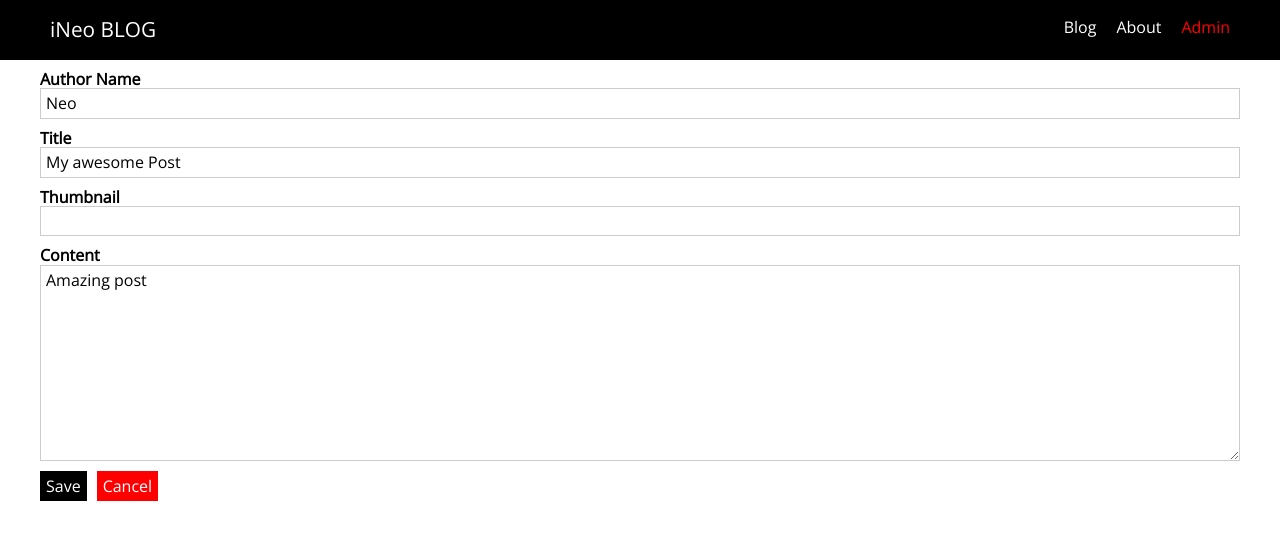
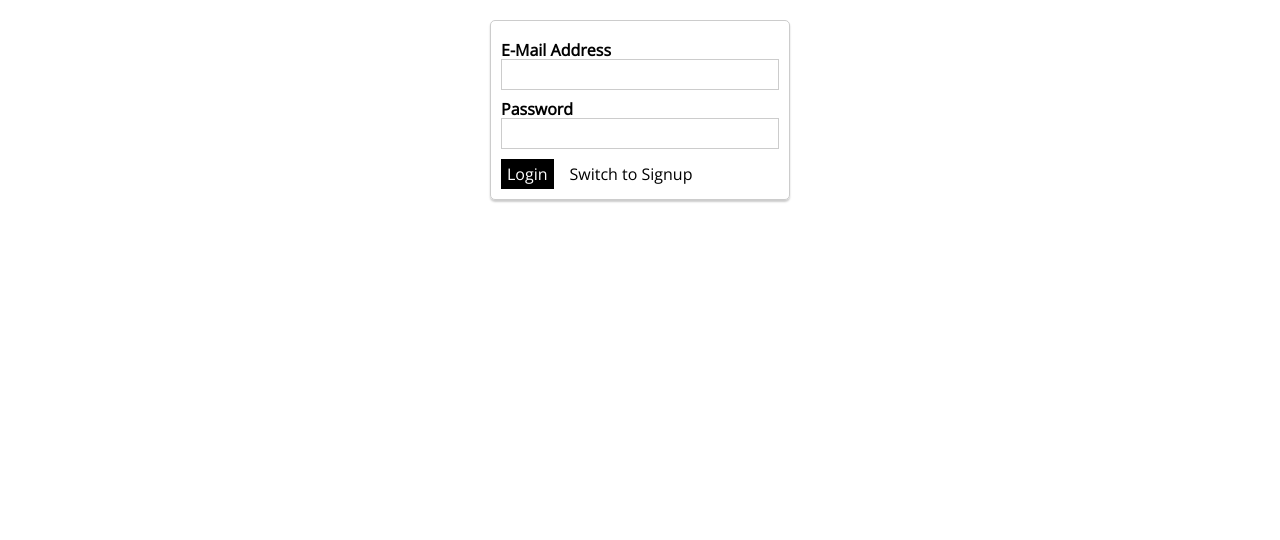
Before and after one commit to hoangbaovu/nuxtjs-training, a Nuxt app in the folder nuxt-course/: page /admin/auth in a window 1280 px wide. Shown: the top 540 px of the page. Built offline with nearby package versions, Linux system fonts and the light colour scheme.

Commit message:
Lesson_33._Improving_the_App

```diff
--- /dev/null
+++ b/nuxt-course/pages/admin/auth/index.vue
@@ -0,0 +1,51 @@
+<template>
+  <div class="admin-auth-page">
+    <div class="auth-container">
+      <form>
+        <AppControlInput type="email">E-Mail Address</AppControlInput>
+        <AppControlInput type="password">Password</AppControlInput>
+        <AppButton type="submit">{{ isLogin ? 'Login' : 'Sign Up' }}</AppButton>
+        <AppButton
+          type="button"
+          btn-style="inverted"
+          style="margin-left: 10px"
+          @click="isLogin = !isLogin">Switch to {{ isLogin ? 'Signup' : 'Login' }}</AppButton>
+      </form>
+    </div>
+  </div>
+</template>
+
+<script>
+import AppControlInput from '@/components/UI/AppControlInput'
+import AppButton from '@/components/UI/AppButton'
+
+export default {
+  name: 'AdminAuthPage',
+  layout: 'admin',
+  components: {
+    AppControlInput,
+    AppButton
+  },
+  data() {
+    return {
+      isLogin: true
+    }
+  }
+}
+</script>
+
+<style scoped>
+.admin-auth-page {
+  padding: 20px;
+}
+
+.auth-container {
+  border: 1px solid #ccc;
+  border-radius: 5px;
+  box-shadow: 0 2px 2px #ccc;
+  width: 300px;
+  margin: auto;
+  padding: 10px;
+  box-sizing: border-box;
+}
+</style>
--- a/nuxt-course/pages/admin/index.vue
+++ b/nuxt-course/pages/admin/index.vue
@@ -1,7 +1,7 @@
 <template>
   <div class="admin-page">
     <section class="new-post">
-      <button @click="$router.push('/admin/new-post')">Create Post</button>
+      <AppButton @click="$router.push('/admin/new-post')">Create Post</AppButton>
     </section>
     <section class="existing-posts">
       <h1>Existing</h1>
@@ -11,10 +11,12 @@
 </template>
 
 <script>
+import AppButton from '@/components/UI/AppButton'
 import PostList from '@/components/Posts/Postlist'
 
 export default {
   components: {
+    AppButton,
     PostList
   }
 }
```
